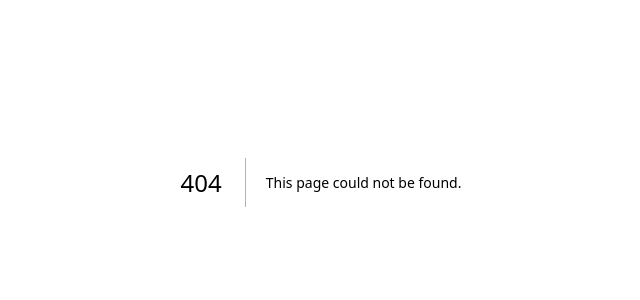
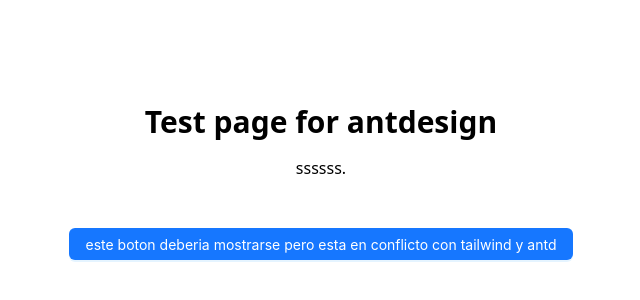
Before and after one commit to agustinhummel/asistenciaFacial, a Next.js app in the folder client/: page /antdesing in a window 1280 px wide. Before the commit this address had no page. Shown: the part 218-518 px from the top of the page, without its empty margins (319-959 px from the left). Built offline with nearby package versions, Linux system fonts and the light colour scheme.

Commit message:
add antd

```diff
--- a/client/next.config.js
+++ b/client/next.config.js
@@ -1,4 +1,6 @@
 /** @type {import('next').NextConfig} */
-const nextConfig = {}
+const nextConfig = {
+    transpilePackages: [ 'antd', '@ant-design', 'rc-util', 'rc-pagination', 'rc-picker', 'rc-notification', 'rc-tooltip' ]
+  }
 
-module.exports = nextConfig
+  module.exports = nextConfig
--- a/client/package.json
+++ b/client/package.json
@@ -13,7 +13,7 @@
     "@types/node": "20.11.26",
     "@types/react": "18.2.65",
     "@types/react-dom": "18.2.21",
-    "antd": "^5.16.1",
+    "antd": "^5.16.2",
     "autoprefixer": "10.4.18",
     "eslint": "8.57.0",
     "eslint-config-next": "14.1.3",
--- a/client/pages/_app.tsx
+++ b/client/pages/_app.tsx
@@ -1,4 +1,7 @@
 import "../app/globals.css";
+
+
+
 import { AppProps } from "next/app";
 
 function MyApp({ Component, pageProps }: AppProps) {
--- /dev/null
+++ b/client/pages/antdesing.tsx
@@ -0,0 +1,16 @@
+'use client'
+
+import React from "react";
+import { Button } from 'antd';
+
+const Antdesing: React.FC = () => {
+  return (
+    <div className="flex flex-col items-center justify-center min-h-screen">
+    <h1 className="text-3xl font-bold mb-4">Test page for antdesign</h1>
+    <p className="mb-8">ssssss.</p>
+    <Button type="primary" className="mt-4">este boton deberia mostrarse pero esta en conflicto con tailwind y antd</Button>
+  </div>
+  );
+};
+
+export default Antdesing;
--- a/client/pages/index.tsx
+++ b/client/pages/index.tsx
@@ -1,7 +1,7 @@
 'use client'
 import { redirect, useRouter } from "next/navigation";
 import { useState } from "react";
-
+import { Button } from 'antd';
 export default function Home() {
 
 const [email,setEmail] = useState('')
@@ -20,6 +20,7 @@
 
   return (
     <main>
+      <Button type="primary">Primary Button</Button>
       <section className="relative bg-sky-800 flex flex-wrap font-serif lg:h-screen lg:items-center">
         <div className="w-full px-4 py-12 sm:px-6 sm:py-16 lg:w-1/2 lg:px-8 lg:py-24">
           <div className="mx-auto max-w-lg text-center ">
```
